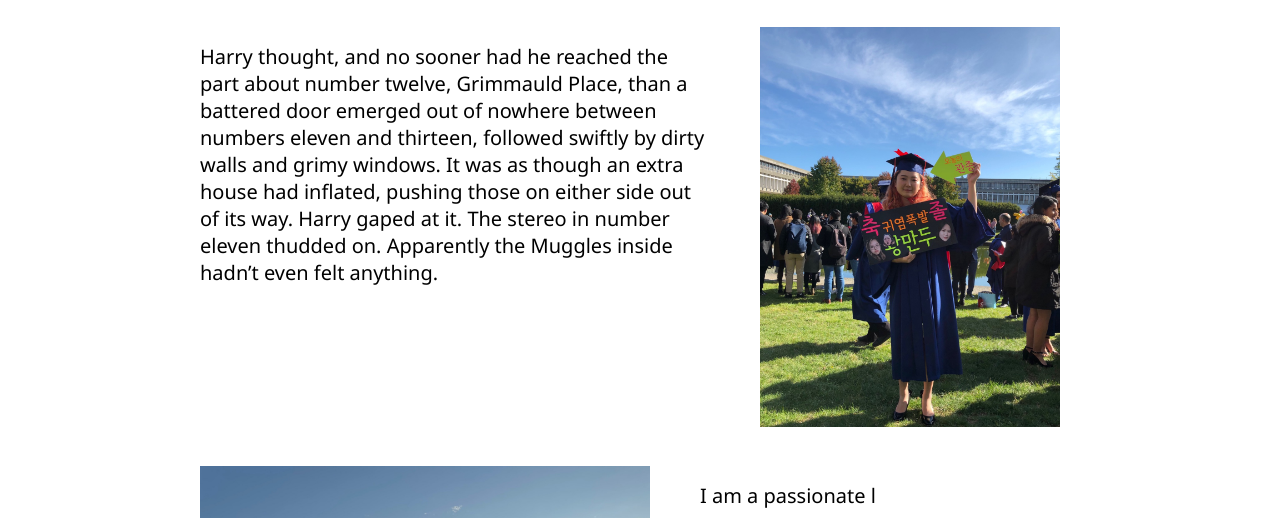
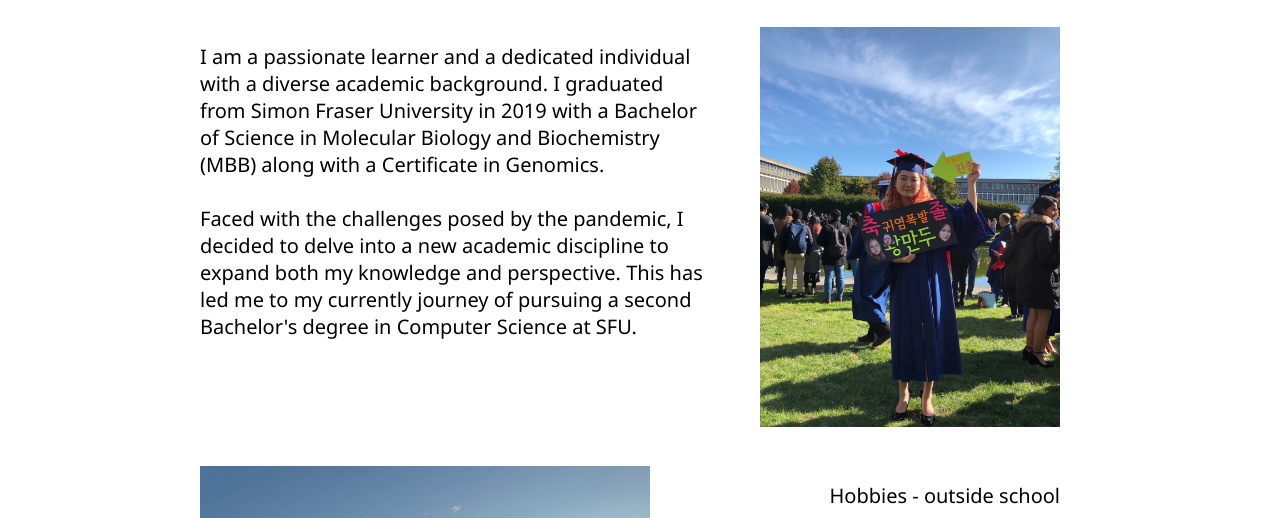
Before and after one commit to aerinpark/aerinpark.github.io, a plain HTML site: page index.html in a window 1280 px wide. Shown: the part 261-779 px from the top of the page. Drawn offline with Linux system fonts and the light colour scheme.

Commit message:
Update introduction

```diff
--- a/index.html
+++ b/index.html
@@ -44,9 +44,8 @@
             <ul class="self_intro">
                 <li>
                     <h2>
-                        <!-- I am a passionate learner and a dedicated individual with a diverse academic background. I graduated from Simon Fraser University in 2019 with a Bachelor of Science in Molecular Biology and Biochemistry (MBB) along with a Certificate in Genomics. <br><br>
-                        Faced with the challenges posed by the pandemic, I decided to delve into a new academic discipline to expand both my knowledge and perspective.  This has led me to my currently journey of pursuing a second Bachelor's degree in Computer Science at SFU.  -->
-                        Harry thought, and no sooner had he reached the part about number twelve, Grimmauld Place, than a battered door emerged out of nowhere between numbers eleven and thirteen, followed swiftly by dirty walls and grimy windows. It was as though an extra house had inflated, pushing those on either side out of its way. Harry gaped at it. The stereo in number eleven thudded on. Apparently the Muggles inside hadn’t even felt anything.
+                        I am a passionate learner and a dedicated individual with a diverse academic background. I graduated from Simon Fraser University in 2019 with a Bachelor of Science in Molecular Biology and Biochemistry (MBB) along with a Certificate in Genomics. <br><br>
+                        Faced with the challenges posed by the pandemic, I decided to delve into a new academic discipline to expand both my knowledge and perspective.  This has led me to my currently journey of pursuing a second Bachelor's degree in Computer Science at SFU.
                     </h2>
                 </li>
                 <li>
@@ -59,8 +58,7 @@
                 </li>
                 <li>
                     <h2>
-                        I am a passionate l<br><br>
-                        Faced with the challenges posed by the pandemic, I decided to delve into a new academic discipline to expand both my knowledge and perspective.  This has led me to my currently journey of pursuing a second Bachelor's degree in Computer Science at SFU.
+                        Hobbies - outside school
                     </h2>
                 </li>
             </ul>
```
